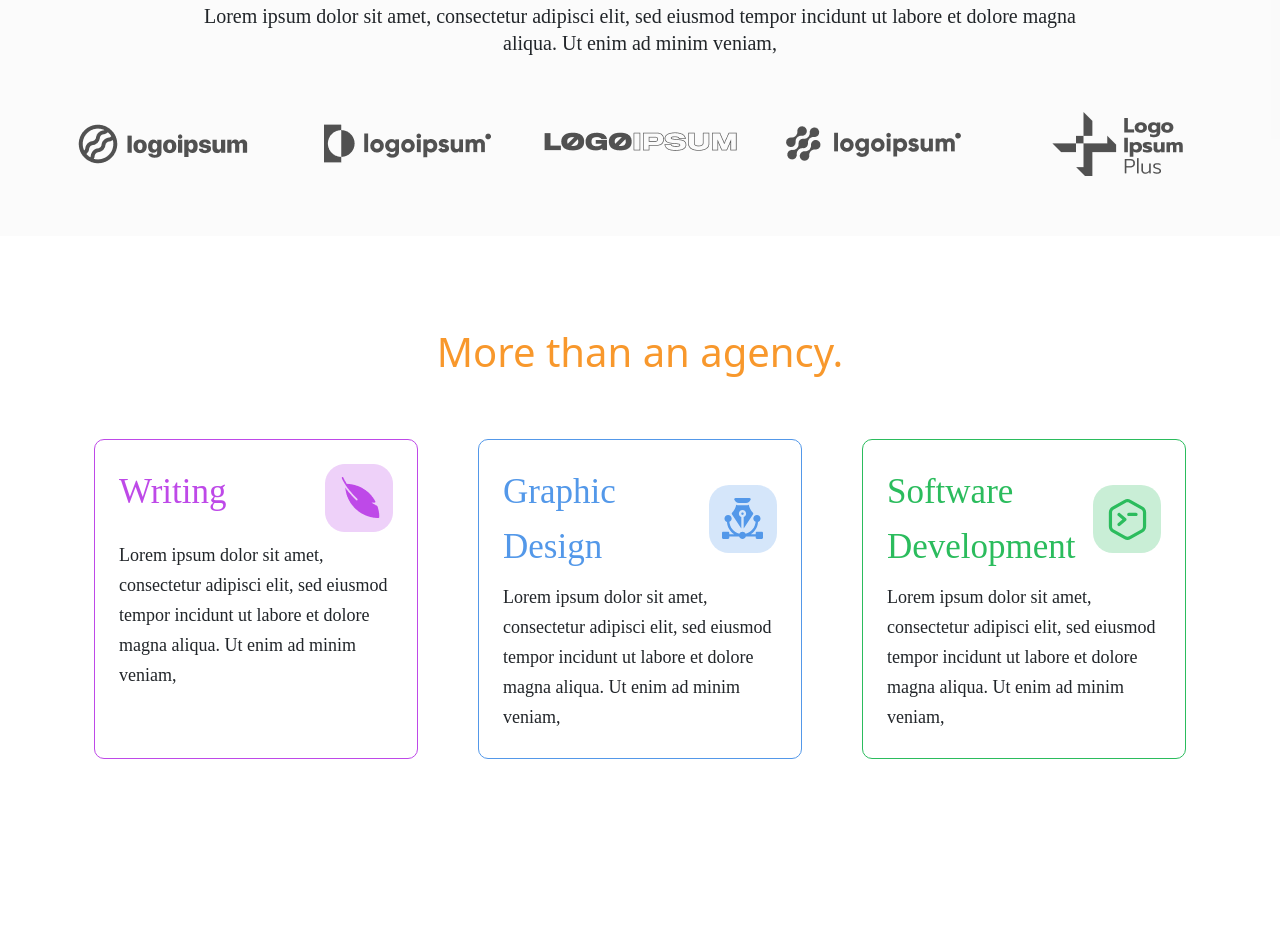
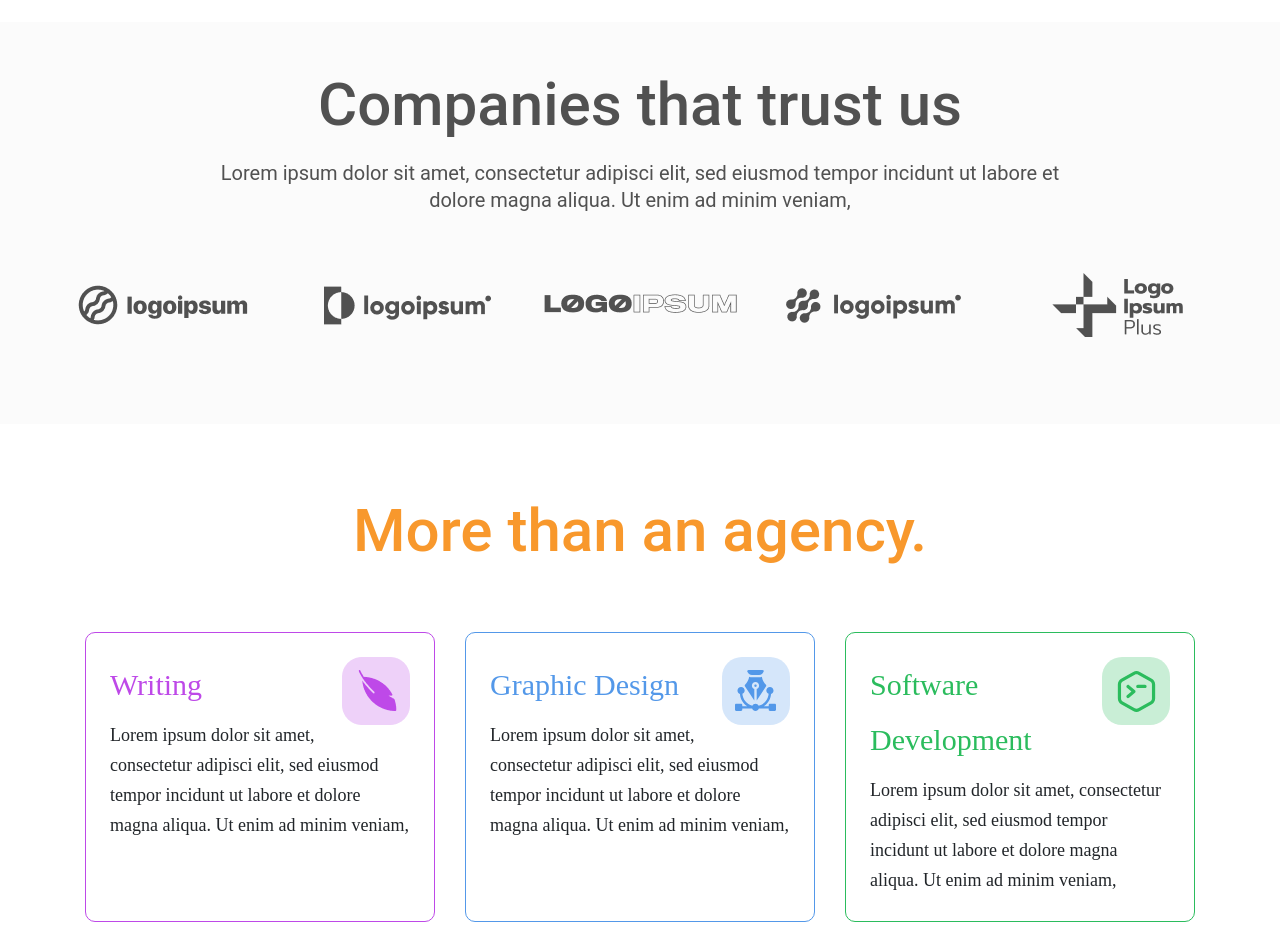
Before and after one commit to wpaq/bb8-team-desafio, a plain HTML site: page index.html in a window 1280 px wide. Shown: the part 878-1819 px from the top of the page. Drawn offline with Linux system fonts and the light colour scheme.

Commit message:
companies section and products section add

```diff
--- a/assets/css/main.css
+++ b/assets/css/main.css
@@ -57,7 +57,7 @@
     line-height: 21px;
     color: #FFFFFF;
 }
-/* // Header // */
+/* // Header */
 
 /* Main Section */
 #main-section {
@@ -81,22 +81,124 @@
     font-style: normal;
     font-weight: 300;
     font-size: 20px;
-    line-height: 30px;
+    line-height: 40px;
 
     color: #7C7C7C;
 }
 
-#main-section #main-section-ilustration{
+#main-section #main-section-ilustration {
     text-align: center;
 }
 
+#main-section #main-section-vector {
+    padding: 5em;
+}
+
 #main-section #main-section-content .btn {
+    margin-top: 32px;
+    width: 208px;
+    height: 61px;
     font-family: Roboto;
     font-style: normal;
     font-weight: 500;
     font-size: 35px;
     line-height: 41px;
     text-align: center;
+    background: #FDE5CA;
+    border-radius: 10px;
 
     color: #F8982C;
 }
+/* // Main Section */
+
+/* Companies Section */
+#companies-section {
+    width: 100%;
+
+    padding: 3em 0;
+    background: rgba(232, 232, 232, 0.2);
+}
+
+#companies-section #companies-content h1 {
+    font-family: Roboto;
+    font-style: normal;
+    font-weight: 500;
+    font-size: 60px;
+    line-height: 70px;
+    color: #515151;
+}
+
+#companies-section #companies-content p {
+    font-family: Roboto;
+    font-style: normal;
+    font-size: 20px;
+    line-height: 27px;
+    margin: 1em 10em;
+    color: #515151;
+}
+/* // Companies Section */
+
+/* Products Section */
+#product-section #product-title h1{
+    font-family: Roboto;
+    font-style: normal;
+    font-weight: 500;
+    font-size: 60px;
+    line-height: 94px;
+    text-align: center;
+    padding-top: 1em;
+    padding-bottom: 30px;
+
+    color: #F8982C;
+}
+
+#product-section .product-card {
+    border-radius: 10px;
+    width: 350px;
+    height: 290px;
+    margin: 1em auto;
+    padding: 1.5em;
+}
+
+#product-section .product-card h4 {
+    text-align: left;
+    font-family: Nunito;
+    font-style: normal;
+    font-weight: normal;
+    font-size: 30px;
+    line-height: 55px;
+}
+
+#product-section .product-card img {
+    float: right;
+}
+
+#product-section .product-card p {
+    font-family: Nunito;
+    font-style: normal;
+    font-weight: normal;
+    font-size: 18px;
+    line-height: 30px;
+}
+
+#writing-card {
+    border: 1px solid #BE49E8;
+}
+#writing-card h4{
+    color: #BE49E8;
+}
+
+#graphic-card {
+    border: 1px solid #5398E9;
+}
+#graphic-card h4{
+    color: #5398E9;
+}
+
+#software-card {
+    border: 1px solid #2BBC5D;
+}
+#software-card h4{
+    color: #2BBC5D;
+}
+/* // Products Section */
--- a/assets/css/responsive.css
+++ b/assets/css/responsive.css
@@ -1,4 +1,5 @@
 @media (max-width: 991.98px) {
+    /* Header Section */
     #header .navbar-collapse {
         width: 100%;
     }
@@ -8,18 +9,25 @@
         text-align: center;
         margin: auto;
     }
+    /* // Header Section */
+
+    /* Companies Section */
+    #companies-section #companies-content p {
+        font-family: Roboto;
+        font-style: normal;
+        font-size: 20px;
+        line-height: 27px;
+        margin: 1em 5em;
+        color: #515151;
+    }
+    /* // Companies Section */
 }
 
 @media (max-width: 768px) {
-    #main-section #main-section-content h1 {
+    #main-section #main-section-content {
+        align-content: center;
+        justify-self: center;
         text-align: center;
-    }
-
-    #main-section #main-section-content p {
-        text-align: center;
-    }
-
-    #main-section #main-section-ilustration{
-        text-align: center;
+        margin-bottom: 7em;
     }
 }
--- a/index.html
+++ b/index.html
@@ -1,5 +1,6 @@
 <!DOCTYPE html>
 <html lang="en">
+
 <head>
     <meta charset="UTF-8">
     <meta http-equiv="X-UA-Compatible" content="IE=edge">
@@ -8,74 +9,108 @@
     <!-- Bootstrap -->
     <link rel="stylesheet" href="assets/css/bootstrap.min.css">
     <script src="assets/js/bootstrap.bundle.min.js"></script>
+    <!-- // Bootstrap -->
 
-    <link rel="stylesheet" href="assets/css/styleIndex.css">
+    <!-- Custom CSS -->
+    <link rel="stylesheet" href="assets/css/main.css">
+    <link rel="stylesheet" href="assets/css/responsive.css">
+    <!-- // Custom CSS -->
     <title>BB8 | Home</title>
 </head>
+
 <body>
-    <div class="container-fluid">
-        <div class="row header">
-            <div class="col-8" id="headerLogo">
-                <img src="assets/img/Logo.png" alt="Logo">
-                <p><a href="index.html">BB8 Team</a></p>
-            </div>
-            <div class="col-4">
-                <ul class="menu">
-                    <li>Contact</li>
-                    <li><a href="register.html">Register</a></li>
-                    <li><a href="login.html"><button class="btn btn-md" id="btnLogin">Log in</button></a></li>
+    <!-- Header -->
+    <header id="header">
+        <div class="container">
+            <nav class="navbar navbar-expand-lg navbar-light">
+                <a class="navbar-brand" href="#">
+                    <img class="img-fluid" src="assets/img/Logo.png" alt="BB8 Team - Logo" width="43" height="43">
+                    BB8 Team
+                </a>
+                <button class="navbar-toggler" type="button" data-bs-toggle="collapse" data-bs-target="#navbarNav"
+                    aria-controls="navbarNav" aria-expanded="false" aria-label="Toggle navigation">
+                    <span class="navbar-toggler-icon"></span>
+                </button>
+                <div class="collapse navbar-collapse justify-content-end" id="navbarNav">
+                    <ul class="navbar-nav">
+                        <li class="nav-item">
+                            <a class="nav-link text-right" href="#">Contact</a>
+                        </li>
+                        <li class="nav-item">
+                            <a class="nav-link" href="register.html">Register</a>
+                        </li>
+                        <li class="nav-item">
+                            <button class="btn btn-primary btn-login" type="button">
+                                <a class="nav-link" href="login.html">Log in</a>
+                            </button>
+                        </li>
                     </ul>
                 </div>
+            </nav>
         </div>
-        <div class="row main-section">
-            <div class="col-6" id="main-section-content">
+    </header>
+    <!-- // Header -->
+
+    <!-- Main Section -->
+    <section class="container" id="main-section">
+        <div class="row">
+            <div class="col-md-6 text-justify align-self-start" id="main-section-content">
                 <h1>Quality for Cheap.</h1>
                 <p>Lorem ipsum dolor sit amet, consectetur adipisci elit, sed eiusmod tempor incidunt ut labore et dolore magna aliqua. Ut enim ad minim veniam, </p>
                 <button class="btn btn-md">Hire us</button>
             </div>
-            <div class="col-6" id="main-section-ilustration">
-                <img src="assets/img/Ilustration.svg" alt="" width="">
+            <div class="col-md-6" id="main-section-ilustration">
+                <img class="img-fluid" src="assets/img/Ilustration.svg" alt="" width="386">
             </div>
             <div class="text-center" id="main-section-vector">
-                <img src="assets/img/Vector.png" alt="">
+                <img class="img-fluid" src="assets/img/Vector.png" alt="">
             </div>
         </div>
-    </div>
+    </section>
+    <!-- // Main Section -->
 
     <!-- Companies Section -->
-    <div class="companies-section">
-        <div class="companies-text">
+    <section class="container-fluid" id="companies-section">
+        <div class="row">
+            <div class="col-md text-center" id="companies-content">
                 <h1>Companies that trust us</h1>
                 <p>Lorem ipsum dolor sit amet, consectetur adipisci elit, sed eiusmod tempor incidunt ut labore et dolore magna aliqua. Ut enim ad minim veniam, </p>
             </div>
-        <div>
-            <img src="assets/img/logo-7 1.png" alt="">
-            <img src="assets/img/logo-6 1.png" alt="">
-            <img src="assets/img/logo-9 1.png" alt="">
-            <img src="assets/img/logo-8 1.png" alt="">
-            <img src="assets/img/logo-24 1.png" alt="">
+            <div class="text-center">
+                <img class="img-fluid" src="assets/img/logo-7 1.png" alt="">
+                <img class="img-fluid" src="assets/img/logo-6 1.png" alt="">
+                <img class="img-fluid" src="assets/img/logo-9 1.png" alt="">
+                <img class="img-fluid" src="assets/img/logo-8 1.png" alt="">
+                <img class="img-fluid" src="assets/img/logo-24 1.png" alt="">
             </div>
         </div>
+    </section>
+    <!-- // Companies Section -->
 
     <!-- Products Section -->
-    <div class="products-section">
-        <div class="products-text">
+    <section class="container" id="product-section">
+        <div class="row">
+            <div class="col-md-12" id="product-title">
                 <h1>More than an agency.</h1>
             </div>
-        <div class="p-card" id="writing-card">
+            <div class="col-md-4 product-card" id="writing-card">
                 <h4>Writing <img src="assets/img/Writing Icon.png" alt=""></h4>
                 <p>Lorem ipsum dolor sit amet, consectetur adipisci elit, sed eiusmod tempor incidunt ut labore et dolore magna aliqua. Ut enim ad minim veniam,</p>
             </div>
-        <div class="p-card" id="graphic-card">
+            <div class="col-md-4 product-card" id="graphic-card">
                 <h4>Graphic Design <img src="assets/img/graphicDesign_icon.svg" alt=""></h4>
                 <p>Lorem ipsum dolor sit amet, consectetur adipisci elit, sed eiusmod tempor incidunt ut labore et dolore magna aliqua. Ut enim ad minim veniam,</p>
             </div>
-        <div class="p-card" id="software-card">
-            <h4>Software Development <img src="assets/img/softwareDevelopment_icon.svg" alt=""></h4>
+            <div class="col-md-4 product-card" id="software-card">
+                <h4>Software<img src="assets/img/softwareDevelopment_icon.svg" alt=""> Development </h4>
                 <p>Lorem ipsum dolor sit amet, consectetur adipisci elit, sed eiusmod tempor incidunt ut labore et dolore magna aliqua. Ut enim ad minim veniam,</p>
             </div>
         </div>
+    </section>
+    <!-- // Products Section -->
 
+    <!-- Testemunials Section -->
+    <!--
     <div class="testemunials-section">
         <h2>What our customers are saying...</h2>
         <div class="groups">
@@ -98,5 +133,8 @@
             <div class="group03"></div>
         </div>
     </div>
+    -->
+    <!-- // Testemunials Section -->
 </body>
+
 </html>
```
Also changed, not shown: indexx.html (deleted, +0 -67 lines). Lines whose indentation alone changed are shown as unchanged.
